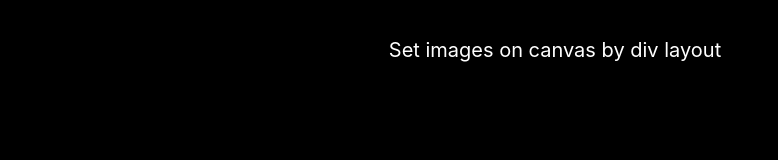
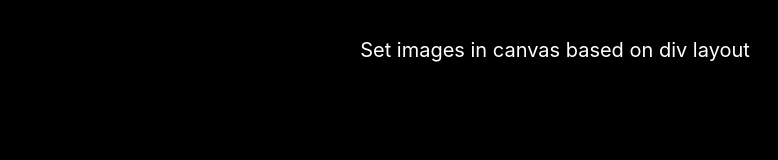
Before and after one commit to mitsuyacider/GlitchScroll, a React (Create React App) app: page / in a window 1280 px wide. Shown: the top 160 px of the page, without its empty margins (85-863 px from the left). Built offline with nearby package versions, Linux system fonts and the light colour scheme.

Commit message:
Fix sentence

```diff
--- a/src/App.js
+++ b/src/App.js
@@ -33,7 +33,7 @@ class App extends React.Component {
       <div className="App">
         <header>
           <div className="title">
-            Set images on canvas by div layout
+            Set images in canvas based on div layout
           </div>
         </header>
         <main>
```
